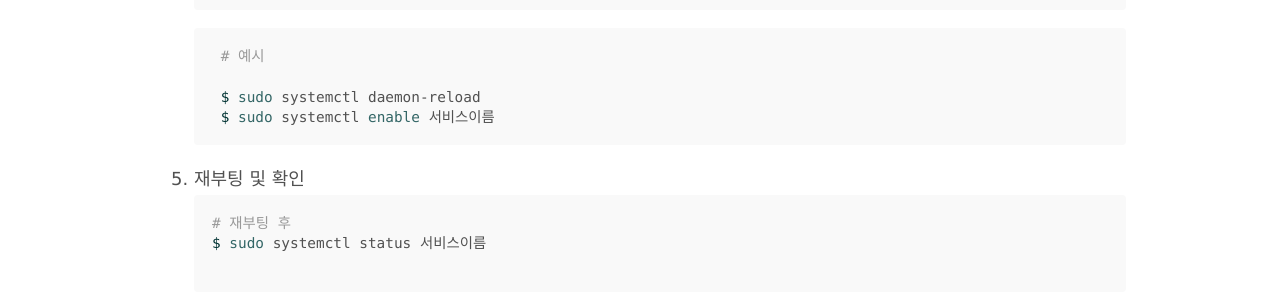
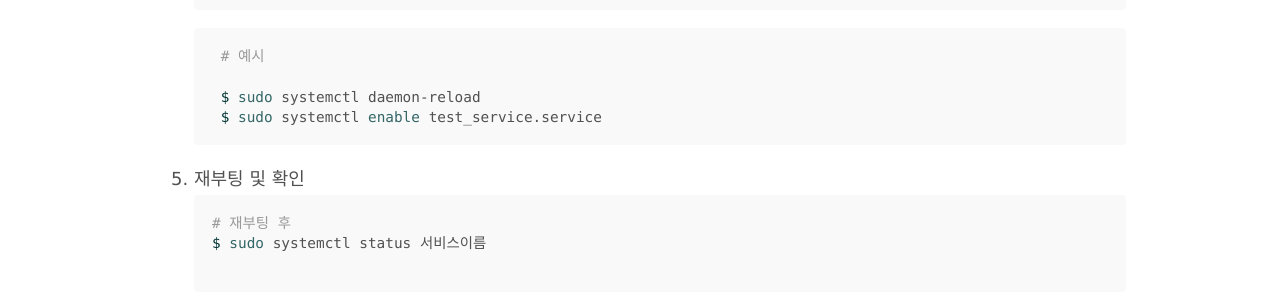
Before and after one commit to naknakLEE/naknakLEE.github.io, a Jekyll site: the page built from _posts/2020-07-19- linux-auto-start.md, in a window 1280 px wide and 900 px high, scrolled down 1985 px. Shown: the part 151-451 px from the top of the window. Built offline with Jekyll 4.4.1, drawn with Linux system fonts in a browser that asks for light colours; comment, search, counter and statistics services are not loaded.

Commit message:
오타 수정

````diff
--- a/_posts/2020-07-19- linux-auto-start.md
+++ b/_posts/2020-07-19- linux-auto-start.md
@@ -105,7 +105,7 @@ while:
 	# 예시
 
 	$ sudo systemctl daemon-reload
-	$ sudo systemctl enable 서비스이름
+	$ sudo systemctl enable test_service.service
 	```
 5. 재부팅 및 확인
    ```bash
````
